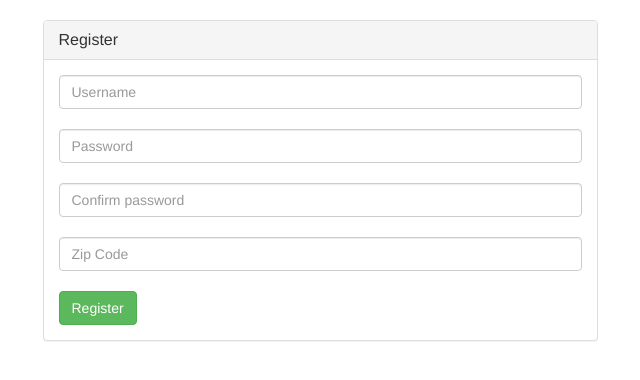
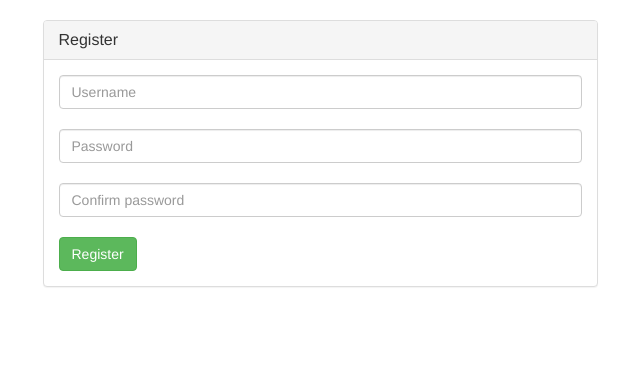
Before and after one commit to cdelfau/restfulAPI, a Flask app: page /register in a window 1280 px wide. Shown: the part 52-432 px from the top of the page, without its empty margins (320-960 px from the left). Run offline with Flask 2, Linux system fonts and the light colour scheme; some libraries are stand-ins or nearby versions.

Commit message:
Remove zip code as a required field for registering

```diff
--- a/app.py
+++ b/app.py
@@ -38,21 +38,20 @@ def register():
     if request.method == "GET":
         return render_template("register.html")
     else:
-        if not validate_form(request.form, ["username", "password", "confirm_password", "zip_code"]):
+        if not validate_form(request.form, ["username", "password", "confirm_password"]):
             return render_template("register.html", message="Malformed request", category="danger")
         form = request.form
         username = form.get("username")
         password = form.get("password")
         password = form.get("password")
         confirm_password = form.get("confirm_password")
-        zip_code = form.get("zip_code")
         if password != confirm_password:
             return render_template("register.html", message="Passwords do not match", category="danger")
         _user = user.get_user(username=username)
         if _user:
             return render_template("register.html", message="Username already in use.", category="danger")
         else:
-            user.add_user(username, password, zip_code)
+            user.add_user(username, password)
             return render_template("register.html", message="Account created", category="success")
 
 @app.route("/logout")
--- a/templates/register.html
+++ b/templates/register.html
@@ -16,8 +16,6 @@
                     <br>
                     <input name="confirm_password" type="password" class="form-control" placeholder="Confirm password" required>
                     <br>
-                    <input name="zip_code" type="number" class="form-control" placeholder="Zip Code" required>
-                    <br>
                     <input type="submit" class="btn btn-success" value="Register">
                 </form>
             </div>
--- a/utils/user.py
+++ b/utils/user.py
@@ -23,13 +23,13 @@ def get_user(**kwargs):
     db.close()
     return result
 
-def add_user(username, password, zip_code):
+def add_user(username, password):
     db = sqlite3.connect(DATABASE)
     c = db.cursor()
     password = hashlib.sha256(password).hexdigest()
 
-    query = "INSERT INTO users VALUES (NULL, ?, ?, ?, 0, 0, '', 0)"
-    c.execute(query, (username, password, zip_code,))
+    query = "INSERT INTO users VALUES (NULL, ?, ?, 0, 0, 0, '', 0)"
+    c.execute(query, (username, password,))
     db.commit()
     db.close()
 
```
